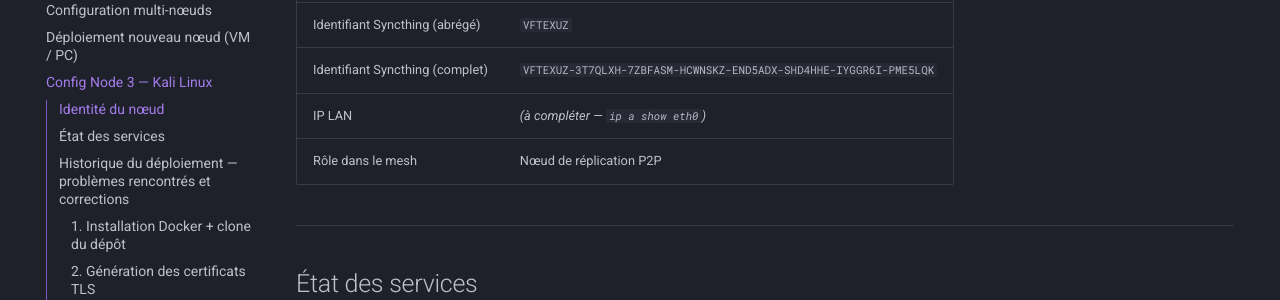
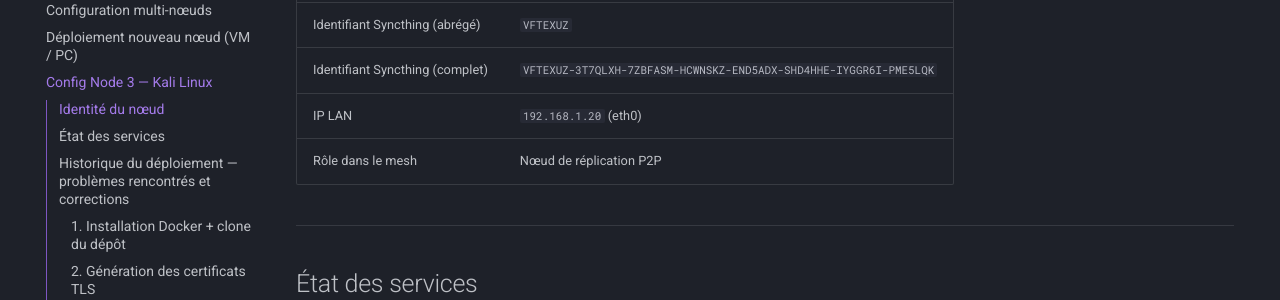
Before and after one commit to mpigajesse/sda-prototype, an MkDocs documentation site: the page built from docs/install/node-kali-config.md, in a window 1280 px wide and 900 px high, scrolled down 424 px. Shown: the part 152-452 px from the top of the window. Built offline with MkDocs 1.6.1 and Material for MkDocs 9.7.7, drawn with Linux system fonts in a browser that asks for light colours; comment, search, counter and statistics services are not loaded; some of the changed text lies outside the part shown.

Commit message:
docs: IP LAN Kali confirmée — 192.168.1.20

```diff
--- a/docs/install/node-kali-config.md
+++ b/docs/install/node-kali-config.md
@@ -14,7 +14,7 @@
 | Nom d'hôte Docker | `ec92ab7f9f4a` (container ID Syncthing) |
 | Identifiant Syncthing (abrégé) | `VFTEXUZ` |
 | Identifiant Syncthing (complet) | `VFTEXUZ-3T7QLXH-7ZBFASM-HCWNSKZ-END5ADX-SHD4HHE-IYGGR6I-PME5LQK` |
-| IP LAN | *(à compléter — `ip a show eth0`)* |
+| IP LAN | `192.168.1.20` (eth0) |
 | Rôle dans le mesh | Nœud de réplication P2P |
 
 ---
@@ -151,6 +151,7 @@ sda-parquet  # → node3_kali_storage.parquet créé
 | ID | *(ID Syncthing Node 1 Win11 — `http://192.168.1.10:8384` → Actions → Voir l'ID)* |
 | Nom | `Node1-Win11` |
 | Adresse | `tcp://192.168.1.10:22000` |
+| Adresse Kali (à donner à Win11) | `tcp://192.168.1.20:22000` |
 | Partage | Cocher `SDA_Shared` |
 
 #### C. Accepter sur Node 1 Win11
```
